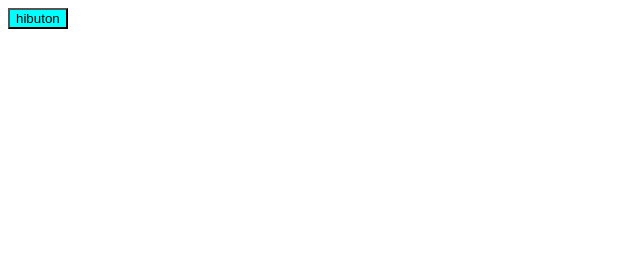
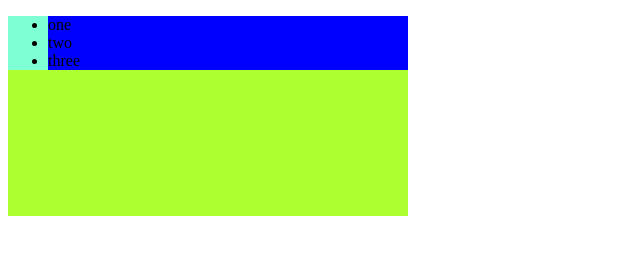
Before and after one commit to Bheeshamlal/mini-project, a plain HTML site: page index.html in a window 1280 px wide. Shown: the whole page, without its empty margins (0-640 px from the left). Drawn offline with Linux system fonts and the light colour scheme.

Commit message:
mini project

```diff
--- a/app.js
+++ b/app.js
@@ -1,4 +1,18 @@
-let btn = document.querySelector("button");
-btn.addEventListener("click", function(){
-    console.log("haha");
+let div = document.querySelector("div");
+let ul = document.querySelector("ul");
+let lis = document.querySelectorAll("li");
+
+
+div.addEventListener("click", function(){
+    console.log("div clicked");
 });
+
+ul.addEventListener("click", function(){
+    console.log("ul clicked");
+});
+
+for(li of lis){
+li.addEventListener("click", function(){
+    console.log("li clicked");
+});
+}
--- a/index.html
+++ b/index.html
@@ -7,8 +7,13 @@
     <link rel="stylesheet" href="style.css">
 </head>
 <body>
-    <button>hibuton</button>
-
+    <div>
+        <ul>
+            <li>one</li>
+            <li>two</li>
+            <li>three</li>
+        </ul>
+    </div>
     <script src="app.js"></script>
 </body>
 </html>
--- a/style.css
+++ b/style.css
@@ -1,3 +1,17 @@
+div{
+    background-color: greenyellow;
+    height: 200px;
+    width: 400px;
+}
+
+ul{
+    background-color: aquamarine;
+}
+
+li{
+    background-color: blue;
+}
+
 button{
     background-color: aqua;
 }
```
